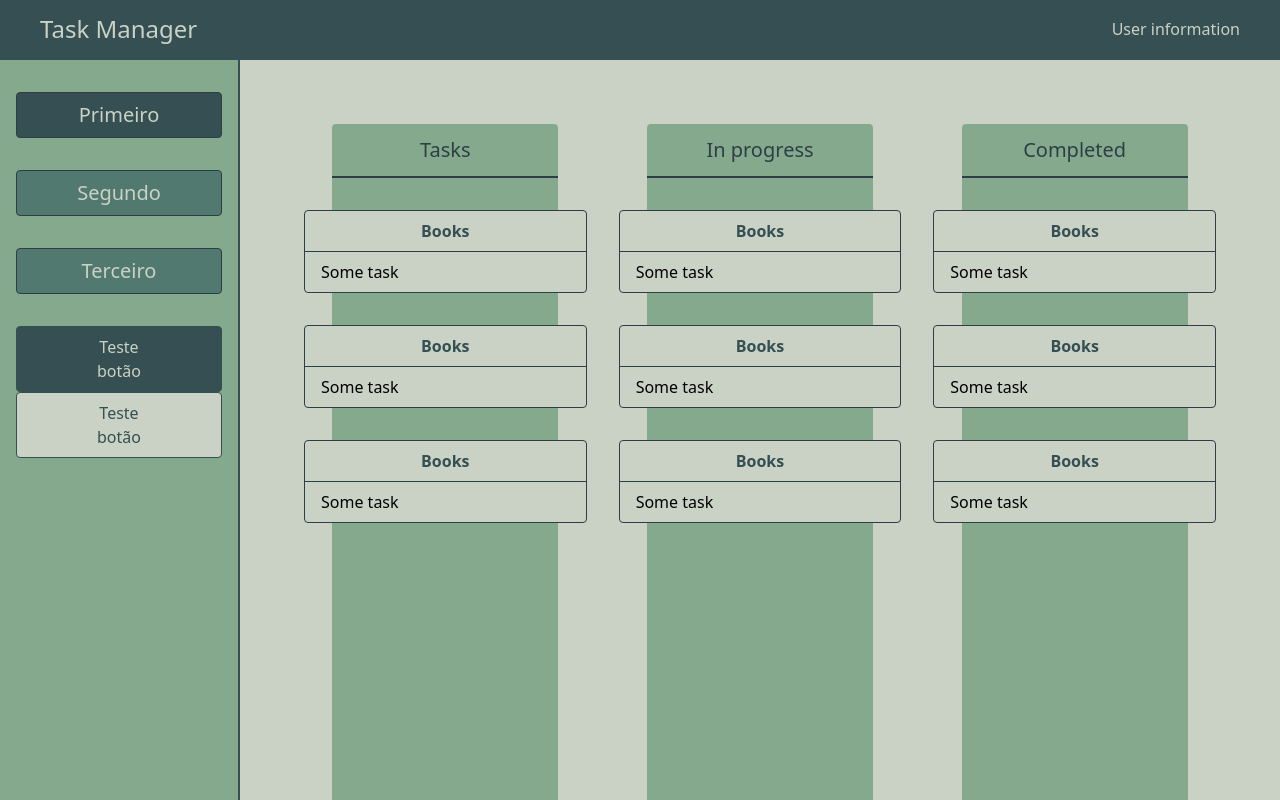
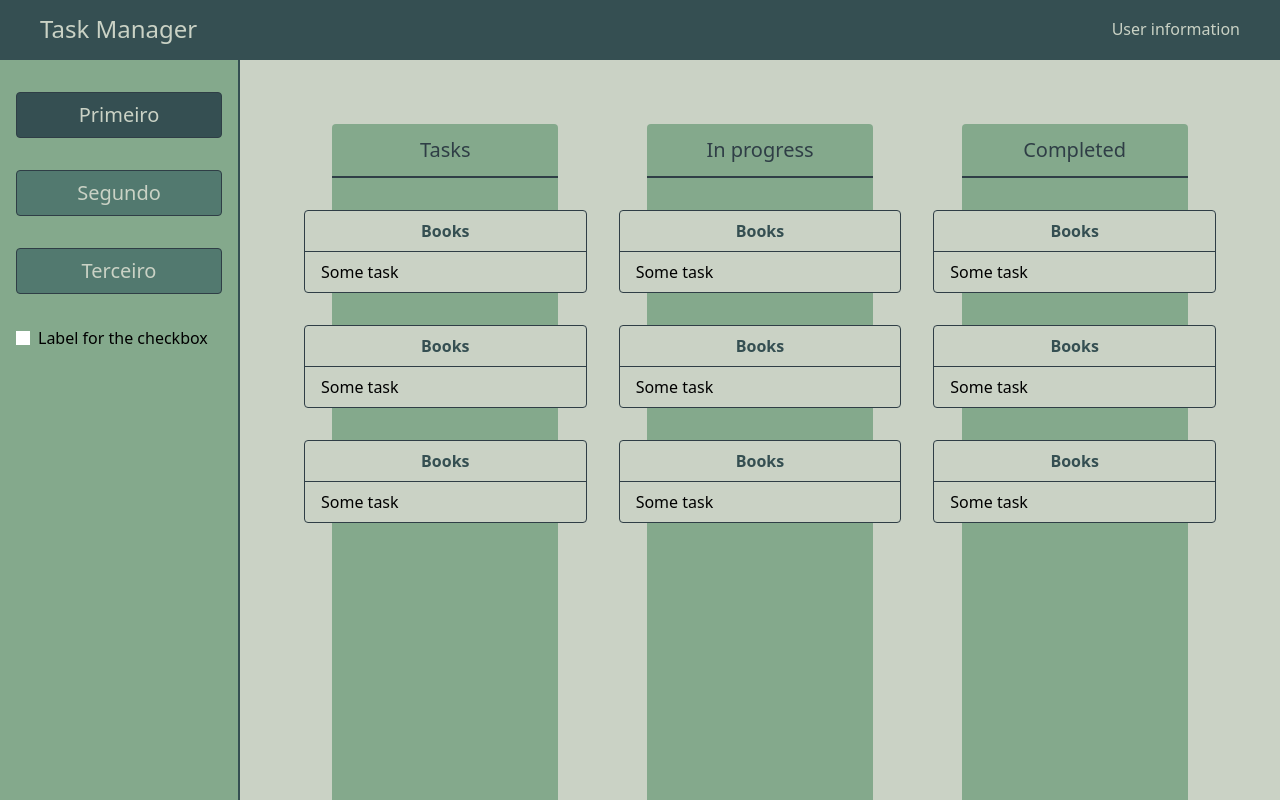
Before and after one commit to luisfilipemendonca/task-manager, a React (Vite) app: page / in a window 1280 px wide. Built offline with nearby package versions, Linux system fonts and the light colour scheme.

Commit message:
Created checkbox component

```diff
--- /dev/null
+++ b/src/components/Checkbox.tsx
@@ -0,0 +1,44 @@
+import { ChangeEventHandler, InputHTMLAttributes } from "react";
+
+type CheckboxProps = InputHTMLAttributes<HTMLInputElement> & {
+  label?: string;
+  onChange: ChangeEventHandler<HTMLInputElement>;
+  checked: boolean;
+};
+
+type CheckboxVariants = {
+  state: keyof typeof checkboxStyles;
+};
+
+const checkboxStyles = {
+  checked: "bg-primary-400",
+  unchecked: "bg-white",
+};
+
+const baseStyles = "w-3.5 h-3.5 inline-block";
+
+const generateCheckboxClasses = ({ state }: CheckboxVariants) => {
+  return `${baseStyles} ${checkboxStyles[state]}`;
+};
+
+const Checkbox = ({ label, checked, id, ...props }: CheckboxProps) => {
+  const checkboxClasses = generateCheckboxClasses({
+    state: checked ? "checked" : "unchecked",
+  });
+
+  return (
+    <label htmlFor={id} className="inline-flex items-center cursor-pointer">
+      <input
+        id={id}
+        type="checkbox"
+        checked={checked}
+        className="sr-only"
+        {...props}
+      />
+      <span className={checkboxClasses}></span>
+      {label && <span className="ml-2">{label}</span>}
+    </label>
+  );
+};
+
+export default Checkbox;
--- a/src/layout/Navbar.tsx
+++ b/src/layout/Navbar.tsx
@@ -1,6 +1,8 @@
-import Button from "../components/Button";
+import { useState } from "react";
+import Checkbox from "../components/Checkbox";
 
 const Navbar = () => {
+  const [checked, setChecked] = useState(false);
   return (
     <nav
       className="fixed w-60 py-8 px-4 bg-primary-200 border-r-2 border-r-primary-400"
@@ -23,10 +25,11 @@ const Navbar = () => {
           </button>
         </li>
       </ul>
-      <Button variant="primary" size="large">
-        Teste botão
-      </Button>
-      <Button variant="secondary">Teste botão</Button>
+      <Checkbox
+        label="Label for the checkbox"
+        checked={checked}
+        onChange={() => setChecked((prevState) => !prevState)}
+      />
     </nav>
   );
 };
```
